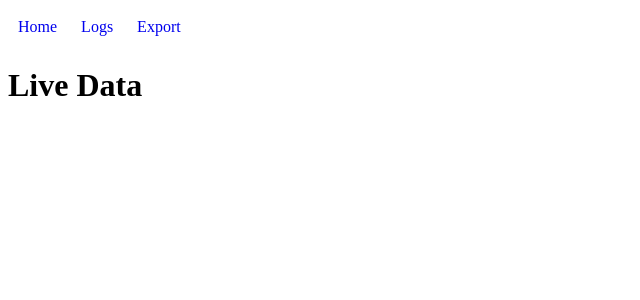
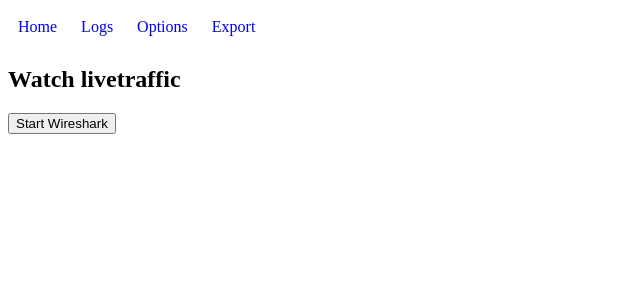
Before and after one commit to Pumacks/Webclient-PolayProxy, a Flask app: page / in a window 1280 px wide. Shown: the top 300 px of the page, without its empty margins (0-640 px from the left). Run offline with Flask 3, Linux system fonts and the light colour scheme.

Commit message:
added options to start/stop Polarproxy Container

```diff
--- a/app/app.py
+++ b/app/app.py
@@ -26,6 +26,20 @@ def run_polarproxy_with_wireshark():
     )
     subprocess.run(cmd, shell=True)
 
+def start_polarproxy():
+    cmd = (
+        "docker start polarproxy-pcap"
+    )
+    subprocess.run(cmd, shell=True,capture_output=True,
+            text=True)
+
+def stop_polarproxy():
+    cmd = (
+        "docker stop polarproxy-pcap"
+    )
+    subprocess.run(cmd, shell=True,capture_output=True,
+            text=True)
+
 
 @app.route("/logs/stream")
 def log_stream():
@@ -35,10 +49,24 @@ def log_stream():
 def logs():
         return render_template("logs.html")
 
-@app.route("/start-proxy")
-def start_proxy():
+@app.route("/options")
+def options():
+        return render_template("options.html")
+
+@app.route("/wireshark")
+def start_wireshark():
     threading.Thread(target=run_polarproxy_with_wireshark, daemon=True).start()
     return "PolarProxy mit Wireshark gestartet"
 
+@app.route("/start-proxy")
+def start_proxy():
+    threading.Thread(target=start_polarproxy, daemon=True).start()
+    return "PolarProxy gestartet"
+
+@app.route("/stop-proxy")
+def stop_proxy():
+    threading.Thread(target=stop_polarproxy, daemon=True).start()
+    return "PolarProxy gestoppt"
+
 if __name__ == "__main__":
     app.run(debug=True, threaded=True)
--- a/app/templates/base.html
+++ b/app/templates/base.html
@@ -1,7 +1,10 @@
-<!DOCTYPE html>
+<!doctype html>
 <html>
 	<head>
-  <link rel="stylesheet" href="{{ url_for('static', filename='style.css') }}">
+		<link
+			rel="stylesheet"
+			href="{{ url_for('static', filename='style.css') }}"
+		/>
 		<title>{% block title %}Meine Seite{% endblock %}</title>
 	</head>
 	<body>
@@ -10,6 +13,7 @@
 			<ul class="navbar">
 				<li><a href="{{ url_for('home') }}">Home</a></li>
 				<li><a href="{{ url_for('logs') }}">Logs</a></li>
+				<li><a href="{{ url_for('options') }}">Options</a></li>
 				<li class="dropdown">
 					<a href="#">Export</a>
 					<ul class="dropdown-content">
@@ -20,10 +24,7 @@
 			</ul>
 		</nav>
 
-
 		<!-- Seiteninhalt -->
-  <div class="content">
-    {% block content %}{% endblock %}
-  </div>
+		<div class="content">{% block content %}{% endblock %}</div>
 	</body>
 </html>
--- a/app/templates/index.html
+++ b/app/templates/index.html
@@ -1,8 +1,24 @@
-{% extends "base.html" %}
+{% extends "base.html" %} {% block title %}WebPolarProxy{% endblock %} {% block
+content %}
 
-{% block title %}WebPolarProxy{% endblock %}
+<div>
+	<h2>Watch livetraffic</h2>
+	<button onclick="start_wireshark()">Start Wireshark</button>
+</div>
+<div>
+	<p id="wiresharklabel"></p>
+</div>
 
-{% block content %}
-  <h1>Live Data</h1>
-
+<script>
+function start_wireshark() {
+		fetch("/wireshark")
+			.then((response) => response.text())
+			.then((data) => {
+				document.getElementById("status").innerText = data;
+			})
+			.catch((err) => {
+				document.getElementById("status").innerText = "Fehler: " + err;
+			});
+	}
+</script>
 {% endblock %}
```
Also changed, not shown: app/templates/logs.html (+6 -16 lines), app/templates/options.html (added, +33 -0 lines), 1 other file. Lines whose indentation alone changed are shown as unchanged.
